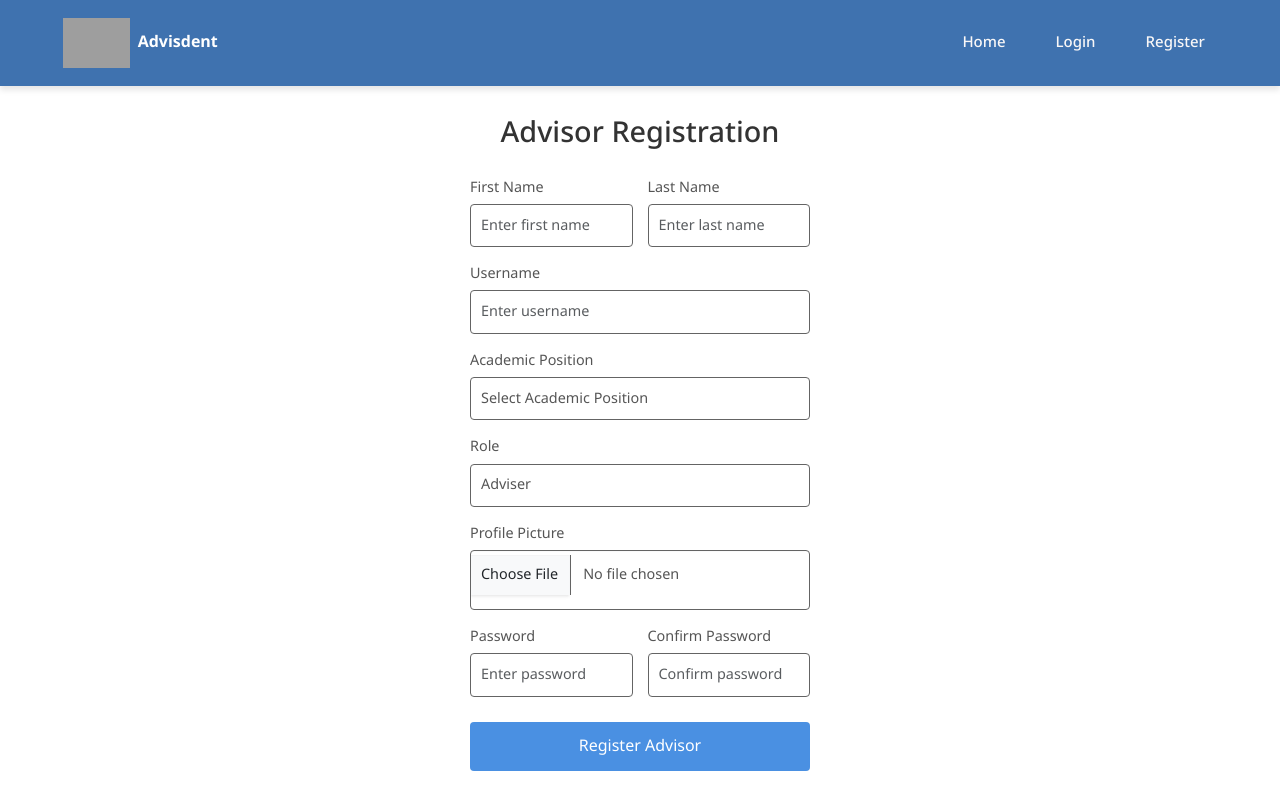
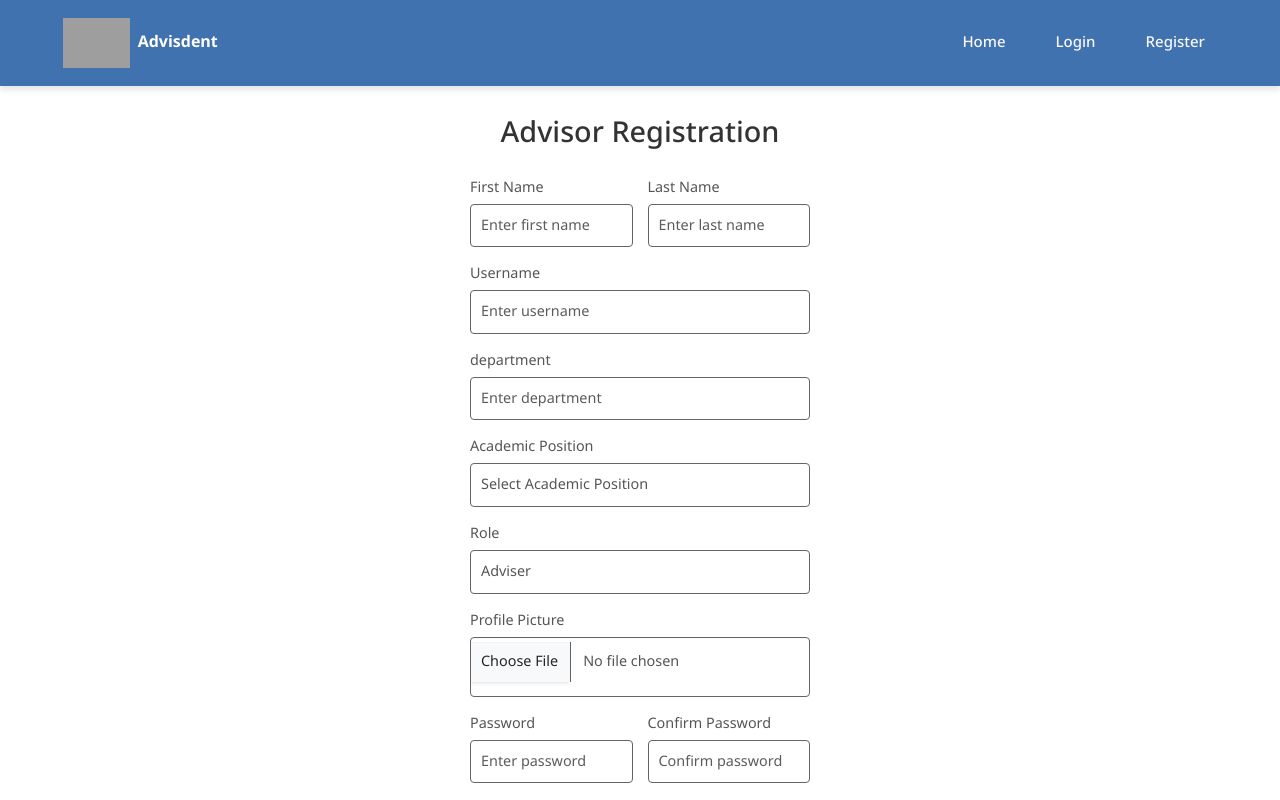
Before and after one commit to tyleeer/713-final-project, a Vue app in the folder frontend/: page /AdvisorReg in a window 1280 px wide. Built offline with nearby package versions, Linux system fonts and the light colour scheme; grey boxes are pictures that could not be loaded.

Commit message:
add advisor department

```diff
--- a/frontend/src/views/AdvisorRegView.vue
+++ b/frontend/src/views/AdvisorRegView.vue
@@ -23,8 +23,14 @@
         </div>
 
         <div class="form-group">
+          <label for="studentId" class="form-label">department</label> <!-- username = StudentId -->
+          <input v-model="studentId" type="text" class="form-control" id="department" placeholder="Enter department"
+            required />
+        </div>
+
+        <div class="form-group">
           <label for="academicPosition" class="form-label">Academic Position</label>
-          <select v-model="department" class="form-control" id="department" required>
+          <select v-model="department" class="form-control" id="position" required>
             <option value="">Select Academic Position</option>
             <option value="Lecturer">Lecturer</option>
             <option value="Assistant Professor">Assistant Professor</option>
@@ -75,6 +81,7 @@ export default {
       studentId: '',
       firstName: '',
       lastName: '',
+      position: '',
       department: '',
       profilePic: null,
       password: '',
@@ -99,6 +106,7 @@ export default {
       formData.append('studentId', this.studentId);
       formData.append('firstName', this.firstName);
       formData.append('lastName', this.lastName);
+      formData.append('position', this.position);
       formData.append('department', this.department);
       formData.append('role', this.role);  // ส่ง role ไปด้วย
       formData.append('profilePic', this.profilePic);
```
